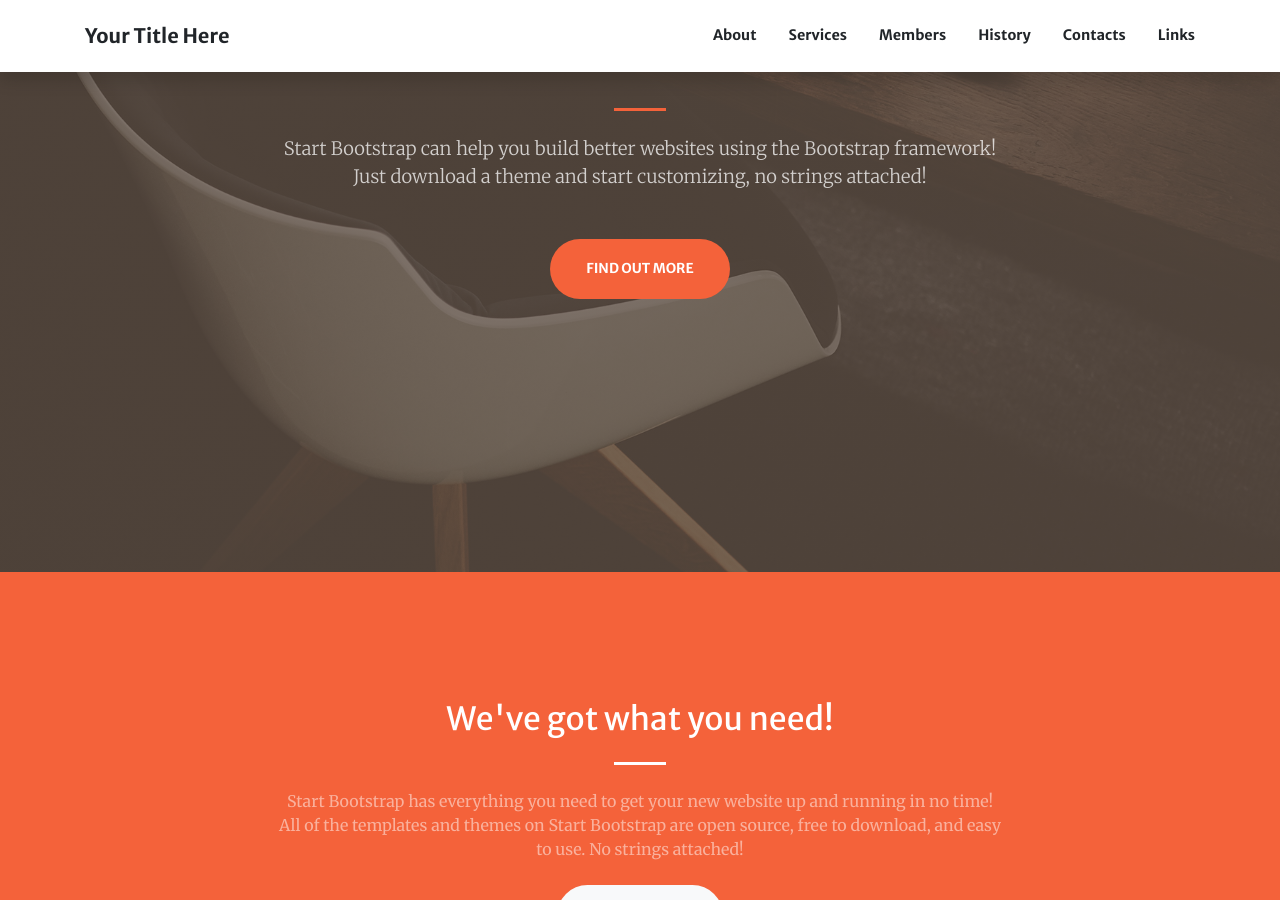
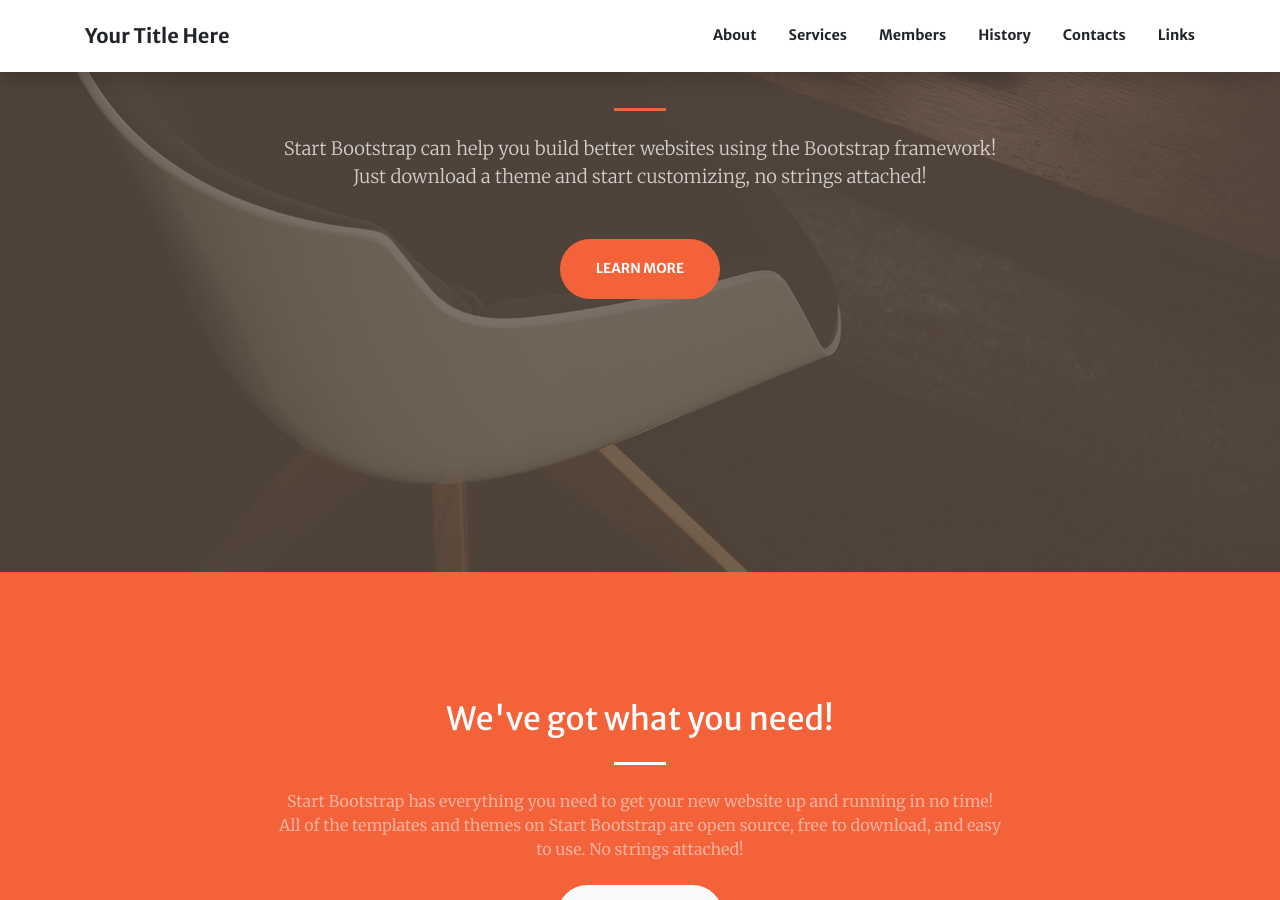
Before and after one commit to Rajpolu/magical-whale, a Jekyll site: the page built from index.md, in a window 1280 px wide and 900 px high, scrolled down 328 px. Built offline with Jekyll 4.4.1, drawn with Linux system fonts in a browser that asks for light colours.

Commit message:
index.md: changed

```diff
--- a/index.md
+++ b/index.md
@@ -6,7 +6,7 @@ header:
     Start Bootstrap can help you build better websites using the Bootstrap
     framework! Just download a theme and start customizing, no strings attached!
   action: # action button is optional
-    label: Find Out More
+    label: Learn More
     url: '#about'
 
 
```
